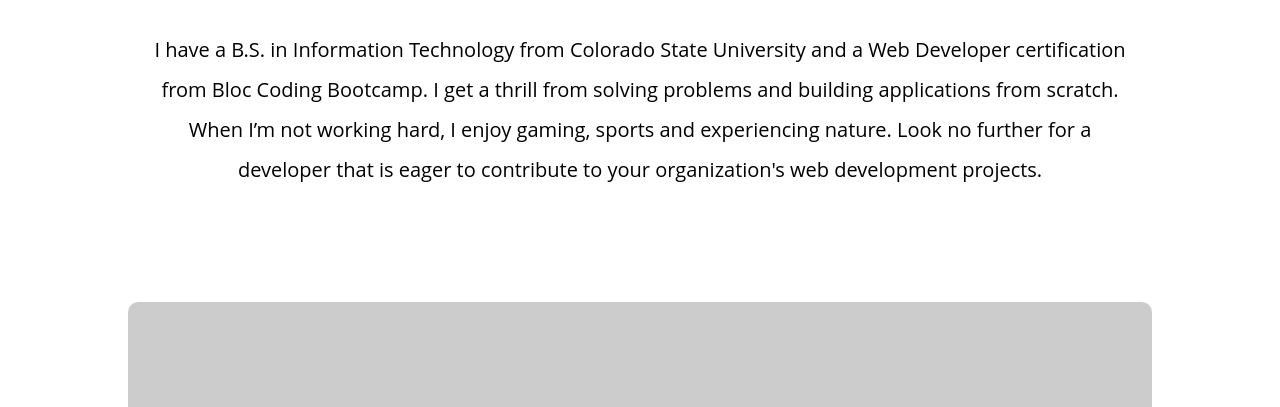
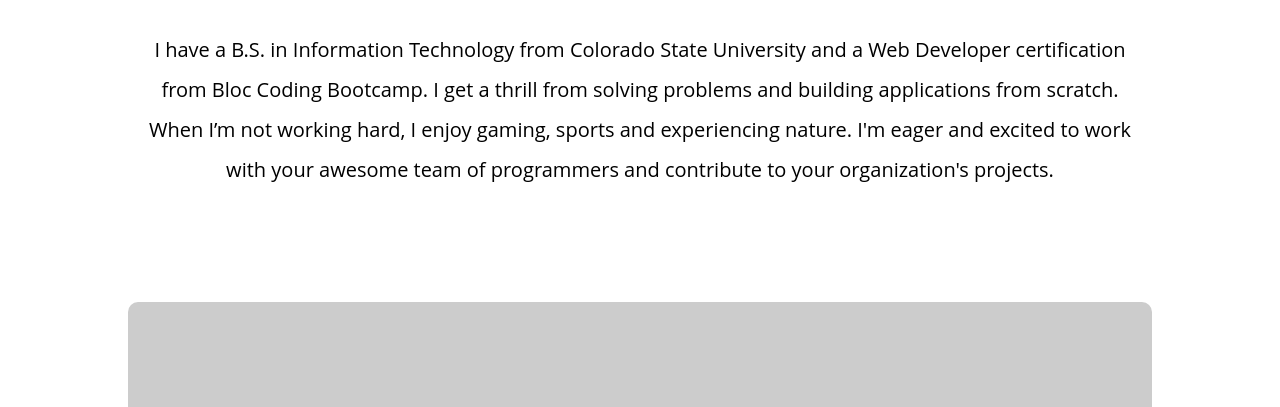
Before and after one commit to Brettman52/PortfolioWebsite, a plain HTML site: page index.html in a window 1280 px wide. Shown: the part 658-1065 px from the top of the page. Drawn offline with Linux system fonts and the light colour scheme.

Commit message:
Updated my "about me" section.

```diff
--- a/index.html
+++ b/index.html
@@ -37,7 +37,7 @@
 
             <h2>About Me</h2>
 
-            <p>I have a B.S. in Information Technology from Colorado State University and a Web Developer certification from Bloc Coding Bootcamp. I get a thrill from solving problems and building applications from scratch. When I’m not working hard, I enjoy gaming, sports and experiencing nature. Look no further for a developer that is eager to contribute to your organization's web development projects. </p>
+            <p>I have a B.S. in Information Technology from Colorado State University and a Web Developer certification from Bloc Coding Bootcamp. I get a thrill from solving problems and building applications from scratch. When I’m not working hard, I enjoy gaming, sports and experiencing nature. I'm eager and excited to work with your awesome team of programmers and contribute to your organization's projects.</p>
         </section>
 
 
```
